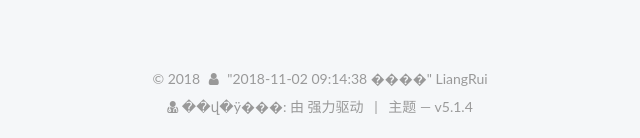
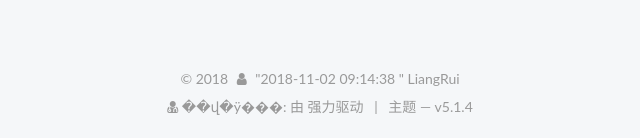
Before and after one commit to liang0125/liang0125.github.io, a plain HTML site: page 2018/11/01/hello-world/index.html in a window 1280 px wide. Shown: the part 1107-1245 px from the top of the page, 450-1090 px from the left. Drawn offline with Linux system fonts and the light colour scheme; some packages are replaced by stand-ins of ours; a script that the page names is missing.

Commit message:
Site updated: 2018-11-02 09:22:33

```diff
--- a/2018/11/01/hello-world/index.html
+++ b/2018/11/01/hello-world/index.html
@@ -539,7 +539,7 @@
   <span class="with-love">
     <i class="fa fa-user"></i>
   </span>
-  <span class="author" itemprop="copyrightHolder"> "2018-11-02 09:14:38 ����" LiangRui</span>
+  <span class="author" itemprop="copyrightHolder"> "2018-11-02 09:14:38 " LiangRui</span>
 
 
 </div>
```
Also changed, not shown: 2018/11/01/二叉树的概念及创建/index.html (+1 -1 lines), archives/2018/11/index.html (+1 -1 lines), archives/2018/index.html (+1 -1 lines), archives/index.html (+1 -1 lines), categories/index.html (+1 -1 lines), categories/数据结构/index.html (+1 -1 lines), index.html (+1 -1 lines), tags/index.html (+1 -1 lines), tags/二叉树/index.html (+1 -1 lines), tags/创建/index.html (+1 -1 lines).
